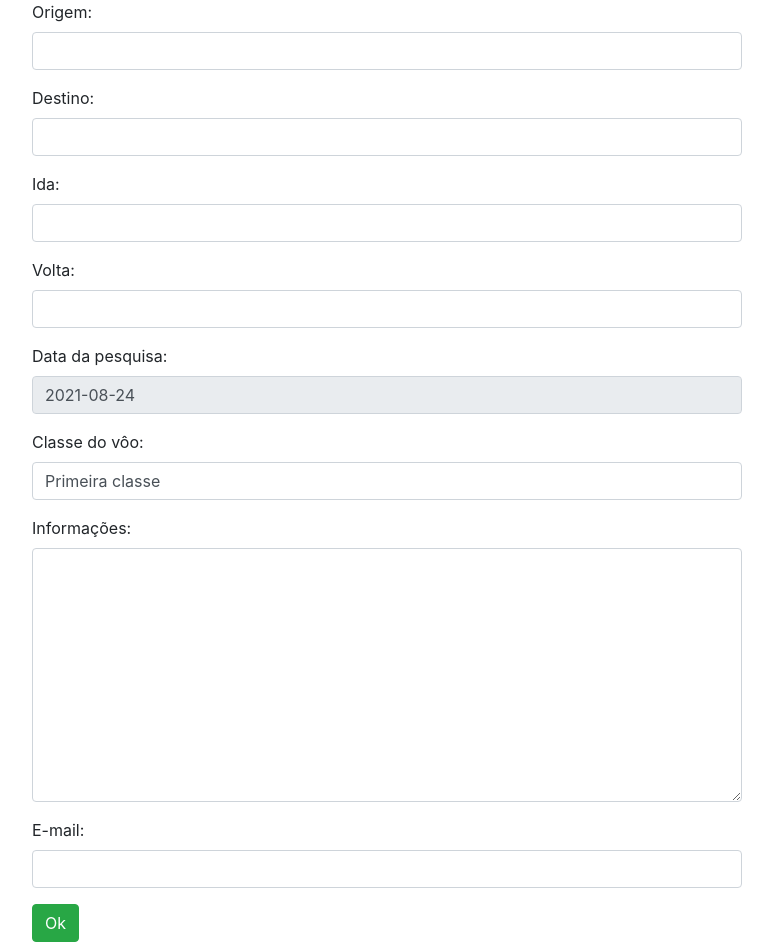
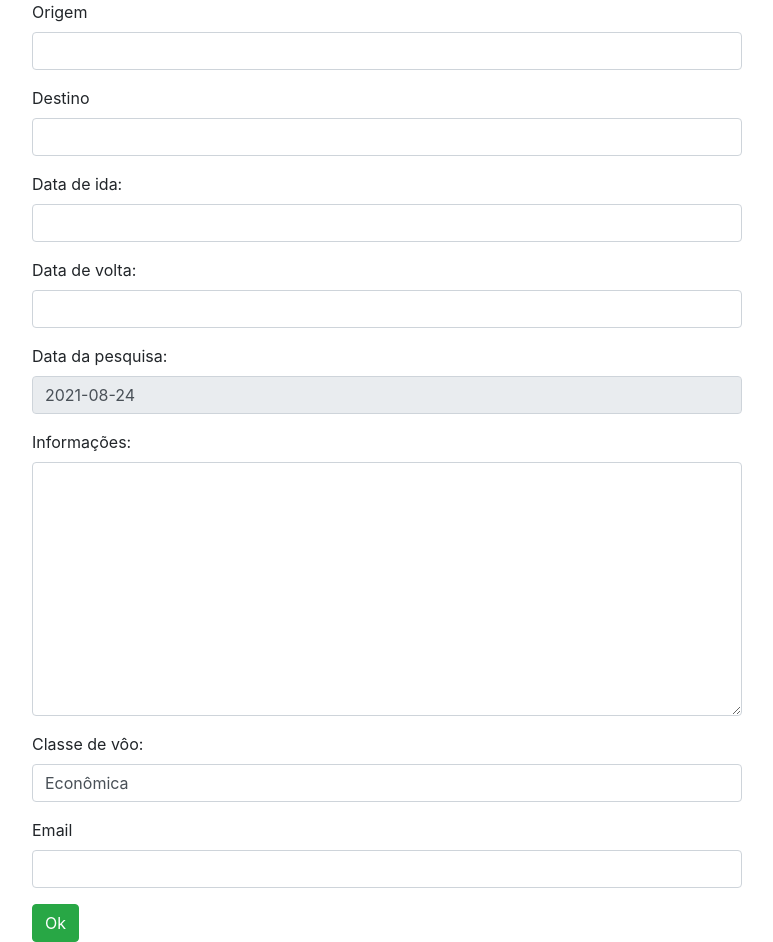
Before and after one commit to lucashenriquecss/Viagens_Django, a Django app: page / in a window 1280 px wide. Shown: the part 90-1032 px from the top of the page, without its empty margins (253-1026 px from the left). Run offline with Django 3.2, Linux system fonts and the light colour scheme; some libraries are stand-ins or nearby versions.

Commit message:
Aplicação de viagem finalizada

```diff
--- a/passagens/forms.py
+++ b/passagens/forms.py
@@ -1,24 +1,30 @@
 from django import forms
+from django.forms import fields
+from django.forms import widgets
 from django.forms.widgets import Textarea
 from tempus_dominus.widgets import DatePicker
 from datetime import datetime
 from passagens.classe_viagem import tipos_de_classe
 from passagens.validation import *
-class PassagensForms(forms.Form):
+from passagens.models import Passagem, ClasseViagem, Pessoa
 
-    origem = forms.CharField(label='Origem:', max_length=100)
-    destino = forms.CharField(label='Destino:', max_length=100)
-    data_ida = forms.DateField(label='Ida:',widget=DatePicker())
-    data_volta = forms.DateField(label='Volta:',widget=DatePicker())
+class PassagensForms(forms.ModelForm):
     data_pesquisa = forms.DateField(label='Data da pesquisa:', disabled=True, initial=datetime.today)
-    classe_viagem = forms.ChoiceField(label='Classe do vôo:', choices=tipos_de_classe)
-    infomacoes = forms.CharField(
-        label='Informações:',
-        max_length=200,
-        widget=forms.Textarea(),
-        required=False
-    )
-    email = forms.EmailField(label='E-mail:', max_length=150)
+    class Meta:
+        model = Passagem
+        fields = '__all__' #trazendo todos o campos
+        labels={
+            'data_ida':'Data de ida:',
+            'data_volta':'Data de volta:',
+            'informacoes':'Informações:',
+            'classe_viagem': 'Classe de vôo:',
+            }
+        widgets = {
+            'data_ida':DatePicker(),
+            'data_volta':DatePicker()
+        }
+
+
 
     def clean(self):
         origem = self.cleaned_data.get('origem')
@@ -37,3 +43,8 @@ class PassagensForms(forms.Form):
                 mensagem_erro = lista_de_erros[erro]
                 self.add_error(erro, mensagem_erro)
         return self.cleaned_data
+
+class PessoaForms(forms.ModelForm):
+    class Meta:
+        model = Pessoa
+        exclude =['nome']
--- /dev/null
+++ b/passagens/models/__init__.py
@@ -0,0 +1,3 @@
+from .classe_viagem import *
+from .passagem import *
+from .pessoa import *
--- /dev/null
+++ b/passagens/models/passagem.py
@@ -0,0 +1,11 @@
+from django.db import models
+from .classe_viagem import ClasseViagem
+
+class Passagem(models.Model):
+    origem = models.CharField(max_length=100)
+    destino = models.CharField(max_length=100)
+    data_ida = models.DateField()
+    data_volta = models.DateField()
+    data_pesquisa = models.DateField()
+    informacoes = models.TextField(max_length=200, blank=True)
+    classe_viagem = models.CharField(max_length=4,choices=ClasseViagem.choices, default=0)
--- /dev/null
+++ b/passagens/models/pessoa.py
@@ -0,0 +1,5 @@
+from django.db import models
+
+class Pessoa(models.Model):
+    nome = models.CharField(max_length=200)
+    email = models.EmailField()
--- a/passagens/views.py
+++ b/passagens/views.py
@@ -1,11 +1,12 @@
 from django.shortcuts import render
-from passagens.forms import PassagensForms
+from passagens.forms import PassagensForms, PessoaForms
 
 # Create your views here.
 def index(request):
     """Formulário"""
     form = PassagensForms()
-    contexto = { 'form':form }
+    pessoa_form = PessoaForms()
+    contexto = { 'form':form, 'pessoa_form': pessoa_form }
     return render(request, 'index.html', contexto)
 
 
@@ -13,10 +14,11 @@ def index(request):
 def revisao_consulta(request):
     if request.method == 'POST':
         form = PassagensForms(request.POST)
+        pessoa_form = PessoaForms(request.POST)
         if form.is_valid():
-            contexto ={'form':form}
+            contexto ={'form':form, 'pessoa_form': pessoa_form }
             return render(request, 'minha_consulta.html', contexto)
         else:
             print('form invalido')
-            contexto = { 'form':form }
+            contexto = { 'form':form , 'pessoa_form': pessoa_form }
             return render(request, 'index.html', contexto)
--- a/templates/index.html
+++ b/templates/index.html
@@ -16,6 +16,12 @@
             </section>
         {% endfor %}
         {% endfor %}
+          {% for field in pessoa_form.visible_fields %}
+            <div class="form-group">
+                <label for="{{field.id_for_label}}">{{field.label}}</label>
+                {{field|add_class:'form-control'}}
+            </div>
+        {% endfor %}
     <input type="submit" value='Ok' class="btn btn-success"/>
 </form>
 </section>
--- a/templates/minha_consulta.html
+++ b/templates/minha_consulta.html
@@ -8,5 +8,5 @@
         <p>Data de pesquisa: {{ form.data_pesquisa.value }}</p>
         <p>Classe do vôo: {{ form.classe_viagem.value }}</p>
         <p>Informações: {{ form.informacoes.value }}</p>
-        <p>E-mail: {{ form.email.value }}</p>
+        <p>E-mail: {{ pessoa_form.email.value }}</p>
 {% endblock %}
```
Also changed, not shown: passagens/models/classe_viagem.py (added, +7 -0 lines), db.sqlite3, passagens/migrations/0001_initial.py (added).
